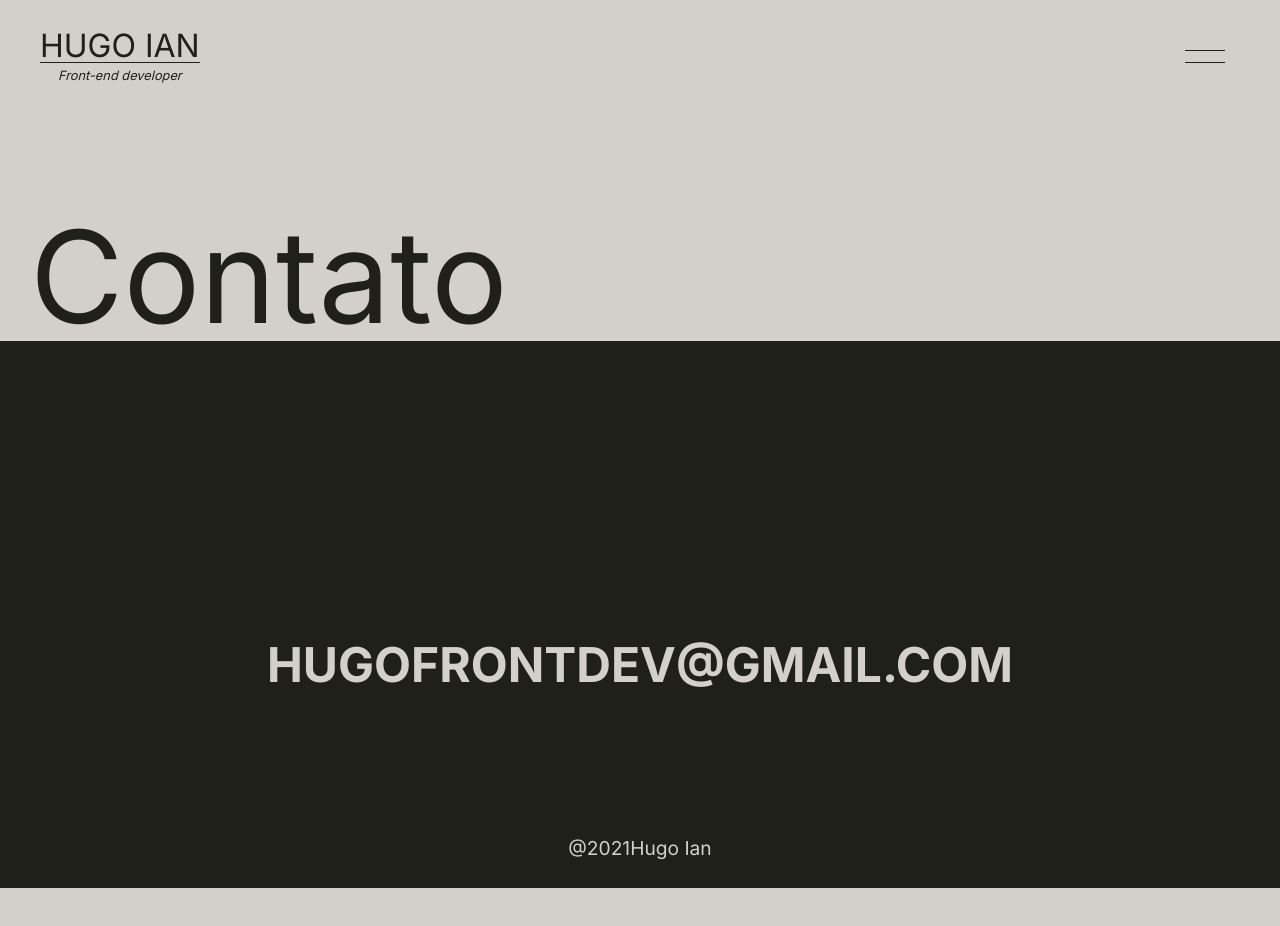
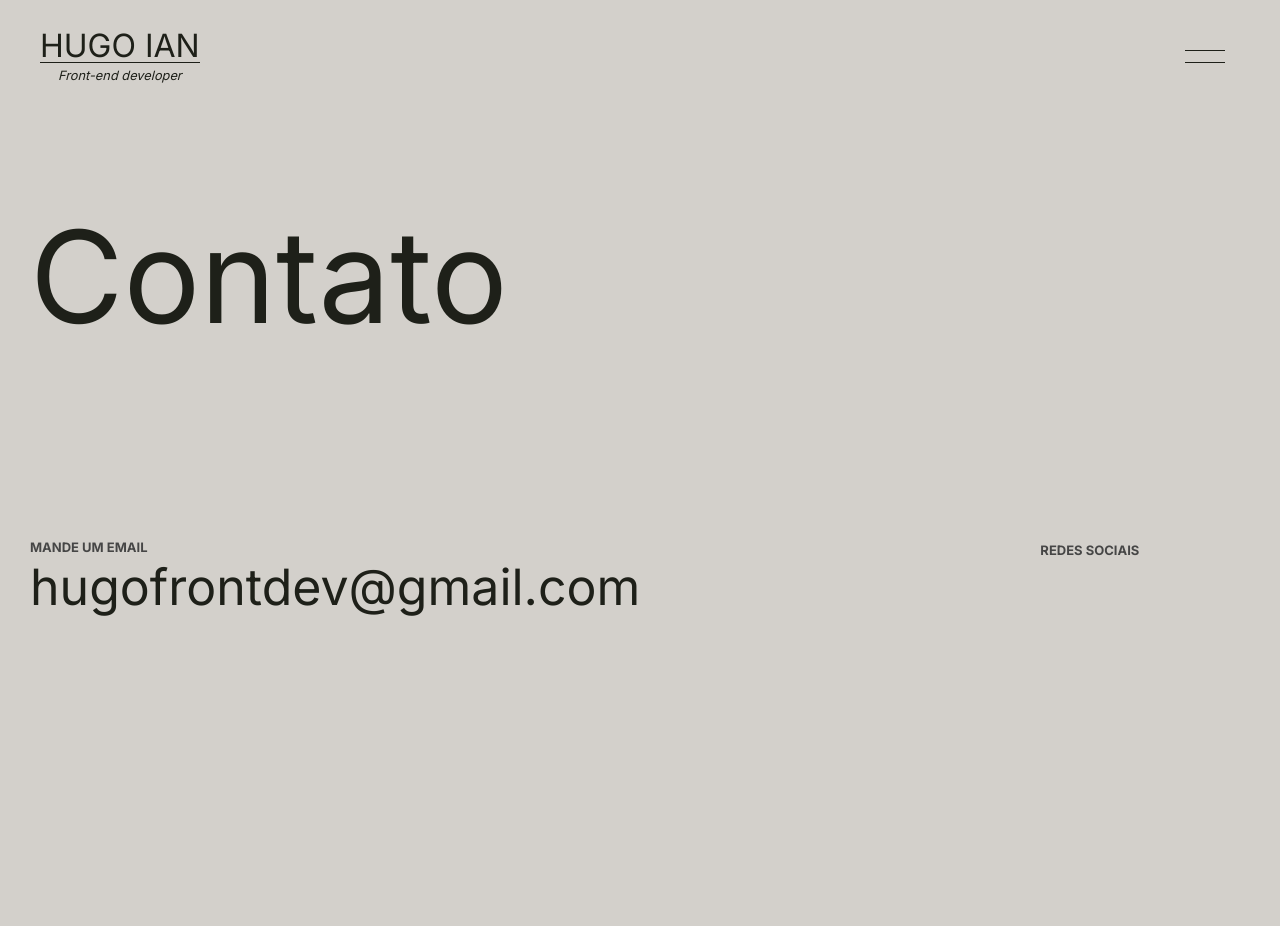
Before and after one commit to hugoiandev/my-portfolio, a React (Create React App) app: page /contact in a window 1280 px wide. Shown: the top 926 px of the page. Before the commit the page ends 888 px from the top, so only its background shows below. Built offline with nearby package versions, Linux system fonts and the light colour scheme.

Commit message:
edit page contact

```diff
--- a/src/Pages/Contact/Contact.module.scss
+++ b/src/Pages/Contact/Contact.module.scss
@@ -0,0 +1,39 @@
+
+.contact {
+  margin-bottom: 600px;
+
+  .containerContact {
+    display: flex;
+    margin-top: 200px;
+
+    .email {
+      span {
+        display: block;
+        margin-right: 400px;
+
+        &:nth-child(1) {
+          font-size: 13px;
+          font-weight: bold;
+          color: #464646;
+          margin-bottom: 8px;
+        }
+        &:nth-child(2) {
+          a {
+            font-size: 50px;
+            color: var(--primary-color);
+            text-decoration: none;
+          }
+
+        }
+      }
+    }
+
+    .redes {
+      span {
+        font-size: 13px;
+        color: #464646;
+        font-weight: bold;
+      }
+    }
+  }
+}
--- a/src/Pages/Contact/index.jsx
+++ b/src/Pages/Contact/index.jsx
@@ -10,6 +10,17 @@ const Contact = () => {
       <Container>
         <section className={styles.contact}>
           <Title text='Contato' />
+          <div className={styles.containerContact}>
+            <div className={styles.email}>
+              <span>MANDE UM EMAIL</span>
+              <span>
+                <a href='mailto:hugofrontdev@gmail.com'>hugofrontdev@gmail.com</a>
+              </span>
+            </div>
+            <div className={styles.redes}>
+              <span>REDES SOCIAIS</span>
+            </div>
+          </div>
         </section>
       </Container>
       <Preload text='Contato' />
```
